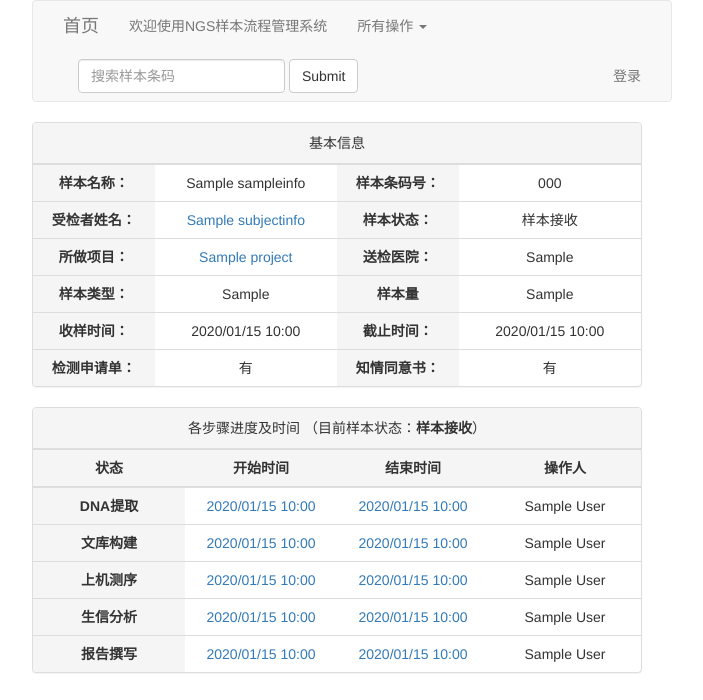
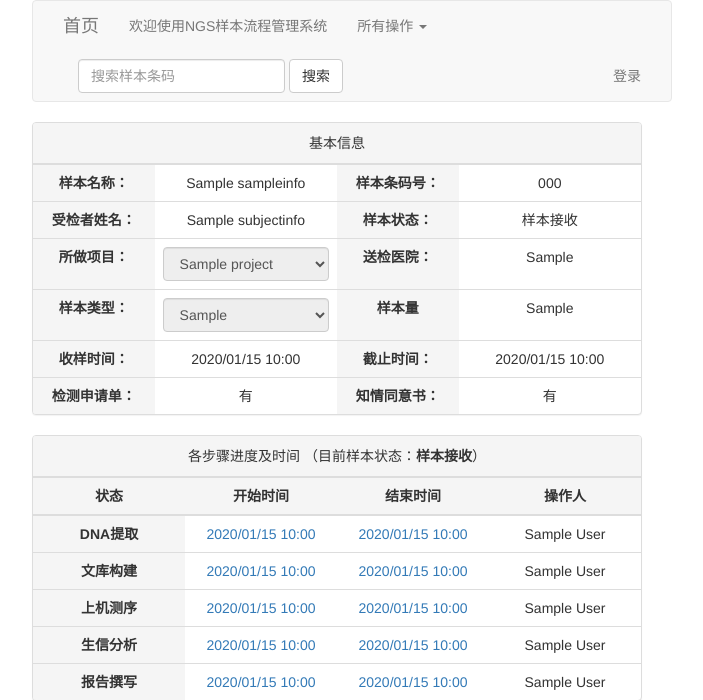
Before and after one commit to lozybean/my_lab, a Django app: page /sample/sample_info/1/ in a window 1280 px wide. Shown: the top 700 px of the page, without its empty margins (288-991 px from the left). Run offline with Django 3.2, Linux system fonts and the light colour scheme; tables that the repository leaves empty hold one stand-in row (values such as "Sample post"); some libraries are stand-ins or nearby versions.

Commit message:
调整sample_info页面局部可编辑

```diff
--- a/sample_manage/views.py
+++ b/sample_manage/views.py
@@ -6,7 +6,7 @@ from django.shortcuts import render, get_object_or_404, get_list_or_404, redirec
 from django.utils.html import escape
 from sample_manage import models
 from sample_manage.form import (LoginForm, SampleInfoForm, SubjectInfoForm)
-from sample_manage.models import SampleInfo, SubjectInfo, SamplePipe
+from sample_manage.models import SampleInfo, SubjectInfo, SamplePipe, Project, SampleType
 from sample_manage.utils import get_auth_user, get_user_profile, check_permission, get_primary_task
 
 
@@ -60,7 +60,10 @@ def user_info(request):
 
 def sample_info(request, sample_id):
     sample = get_object_or_404(SampleInfo, id=sample_id)
-    return render(request, 'sample_info.html', {'sample': sample})
+    projects = Project.objects.all()
+    sample_types = SampleType.objects.all()
+    return render(request, 'sample_info.html', {'sample': sample, 'projects': projects,
+                                                'sample_types': sample_types})
 
 
 def sample_list(request):
--- a/static/css/lab.css
+++ b/static/css/lab.css
@@ -1,15 +1,33 @@
 #body {
     width: 100%;
 }
-#sample_pipe_title{
+
+#sample_pipe_title {
     font-size: 25px;
 }
+
+td input {
+    text-align: center;
+    display: block;
+    padding: 0;
+    margin: 0;
+    border: 0;
+    width: 100%;
+}
+
+td {
+    margin: 0;
+    padding: 0;
+}
+
 table#sample_info_table {
 
 }
-table thead th{
+
+table thead th {
     text-align: center;
 }
+
 table tbody tr th {
     text-align: center;
     background: #f5f5f5;
--- a/templates/input_sample.html
+++ b/templates/input_sample.html
@@ -13,9 +13,7 @@
             {% csrf_token %}
             {% for field in form %}
                 <div class="form-group">
-{#                    {% if field.type == 'text' %}#}
-                        {% bootstrap_field field field_class='col-md-8' label_class='col-md-2' %}
-{#                    {% endif %}#}
+                    {% bootstrap_field field field_class='col-md-8' label_class='col-md-2' %}
                 </div>
             {% endfor %}
             <p class="form-actions">
--- a/templates/navbar.html
+++ b/templates/navbar.html
@@ -34,15 +34,10 @@
                     <li><a href="{% url 'sample_pipe' step_name='lib_build' status='end' %}">文库构建中样本</a></li>
                     <li><a href="{% url 'sample_pipe' step_name='sequencing' status='begin' %}">上机测序任务</a></li>
                     <li><a href="{% url 'sample_pipe' step_name='sequencing' status='end' %}">上机测序中样本</a></li>
-                    <li><a href="{% url 'sample_pipe' step_name='bioinfo'  status='begin' %}">生物信息任务</a></li>
-                    <li><a href="{% url 'sample_pipe' step_name='bioinfo'  status='end' %}">生物信息分析中样本</a></li>
+                    <li><a href="{% url 'sample_pipe' step_name='bioinfo' status='begin' %}">生物信息任务</a></li>
+                    <li><a href="{% url 'sample_pipe' step_name='bioinfo' status='end' %}">生物信息分析中样本</a></li>
                     <li><a href="{% url 'sample_pipe' step_name='report' status='begin' %}">报告撰写任务</a></li>
                     <li><a href="{% url 'sample_pipe' step_name='report' status='end' %}">报告撰写中样本</a></li>
-                    {#                    <li><a href="#">新项目录入</a></li>#}
-                    {#                        <li role="separator" class="divider"></li>#}
-                    {#                        <li><a href="#">Separated link</a></li>#}
-                    {#                        <li role="separator" class="divider"></li>#}
-                    {#                        <li><a href="#">One more separated link</a></li>#}
                 </ul>
             </li>
         </ul>
@@ -51,7 +46,7 @@
             <div class="form-group">
                 <input type="text" class="form-control" placeholder="搜索样本条码" name="barcode">
             </div>
-            <button type="submit" class="btn btn-default">Submit</button>
+            <button type="submit" class="btn btn-default">搜索</button>
         </form>
         <ul class="nav navbar-right navbar-nav">
             {% if user.is_authenticated %}
--- a/templates/sample_info.html
+++ b/templates/sample_info.html
@@ -7,10 +7,14 @@
 {% load get_status %}
 {% block content %}
     {% set sample_pipe = sample.sample_pipe %}
+    {% if user.userprofile.subject_input %}
+        {% set readonly = '' %}
+    {% else %}
+        {% set readonly = 'readonly' %}
+    {% endif %}
+    <form action="#">
         <div class="panel panel-default">
-
             <div class="panel-heading text-center">基本信息</div>
-
             <table class="table table-responsive" id="sample_info_table">
                 <col width="20%">
                 <col width="30%">
@@ -19,34 +23,60 @@
 
                 <tr>
                     <th>样本名称：</th>
-                <td>{{ sample.name }}</td>
+                    <td>
+                        <input type="text" value="{{ sample.name }}"
+                               class="form-inline" title name="name" required {{ readonly }}>
+                    </td>
                     <th>样本条码号：</th>
-                <td>{{ sample.barcode }}</td>
+                    <td>
+                        <input type="text" value="{{ sample.barcode }}"
+                               class="form-inline" title name="barcode" required {{ readonly }}>
+                    </td>
                 </tr>
                 <tr>
                     <th>受检者姓名：</th>
-                <td><a href="{% url 'subject_info' subject_id=sample.subject.id %}">
+                    <td>
                         {{ sample.subject.name }}
-                </a></td>
+                    </td>
                     <th>样本状态：</th>
                     <td>{{ sample_pipe.get_status_display }}</td>
                 </tr>
                 <tr>
                     <th>所做项目：</th>
                     <td>
-                    <a href="{% url 'query_sample_by_project'  project_id=sample.project.id %}">
-                        {{ sample.project.name }}
-                    </a>
+                        <select name="project" id="id_project" required title class="form-control" {{ readonly }}>
+                            <option value="{{ sample.project.id }}" selected>{{ sample.project }}</option>
+                            {% for project in projects %}
+                                {% if project != sample.project %}
+                                    <option value="{{ project.id }}">{{ project }}</option>
+                                {% endif %}
+                            {% endfor %}
+                        </select>
                     </td>
                     <th>送检医院：</th>
-                <td>{{ sample.hospital|display_none:'-' }}</td>
-
+                    <td>
+                        <input type="text" value="{{ sample.hospital|display_none:'-' }}"
+                               class="form-inline" title name="barcode" required {{ readonly }}>
+                    </td>
                 </tr>
                 <tr>
                     <th>样本类型：</th>
-                <td>{{ sample.type }}</td>
+                    <td>
+                        <select name="type" id="id_type" required title
+                                class="form-control" {{ readonly }}>
+                            <option value="{{ sample.type.id }}" selected>{{ sample.type }}</option>
+                            {% for type in sample_types %}
+                                {% if type != sample.type %}
+                                    <option value="{{ type.id }}">{{ type }}</option>
+                                {% endif %}
+                            {% endfor %}
+                        </select>
+                    </td>
                     <th>样本量</th>
-                <td>{{ sample.quantity }}</td>
+                    <td>
+                        <input type="text" value="{{ sample.quantity }}"
+                               class="form-inline" title name="quantity" required {{ readonly }}>
+                    </td>
                 </tr>
 
                 <tr>
@@ -80,7 +110,7 @@
                 </tr>
             </table>
         </div>
-
+    </form>
     <div class="panel panel-default">
         <div class="panel-heading text-center">各步骤进度及时间
             （目前样本状态：<b>{{ sample_pipe.get_status_display }}</b>）
--- a/templates/sample_pipe.html
+++ b/templates/sample_pipe.html
@@ -77,7 +77,11 @@
                 </table>
                 </div>
                 <p class="form-actions">
-                    <input type="submit" value="确定" class="btn btn-primary">
+                    {% if status == 'begin' %}
+                        <input type="submit" value="开始" class="btn btn-primary">
+                    {% else %}
+                        <input type="submit" value="完成" class="btn btn-primary">
+                    {% endif %}
                     <a href="#"><input type="button" value="退回" class="btn btn-danger"></a>
                 </p>
             {% endif %}
```
Also changed, not shown: templates/user_profile.html (+8 -2 lines). Lines whose indentation alone changed are shown as unchanged.
